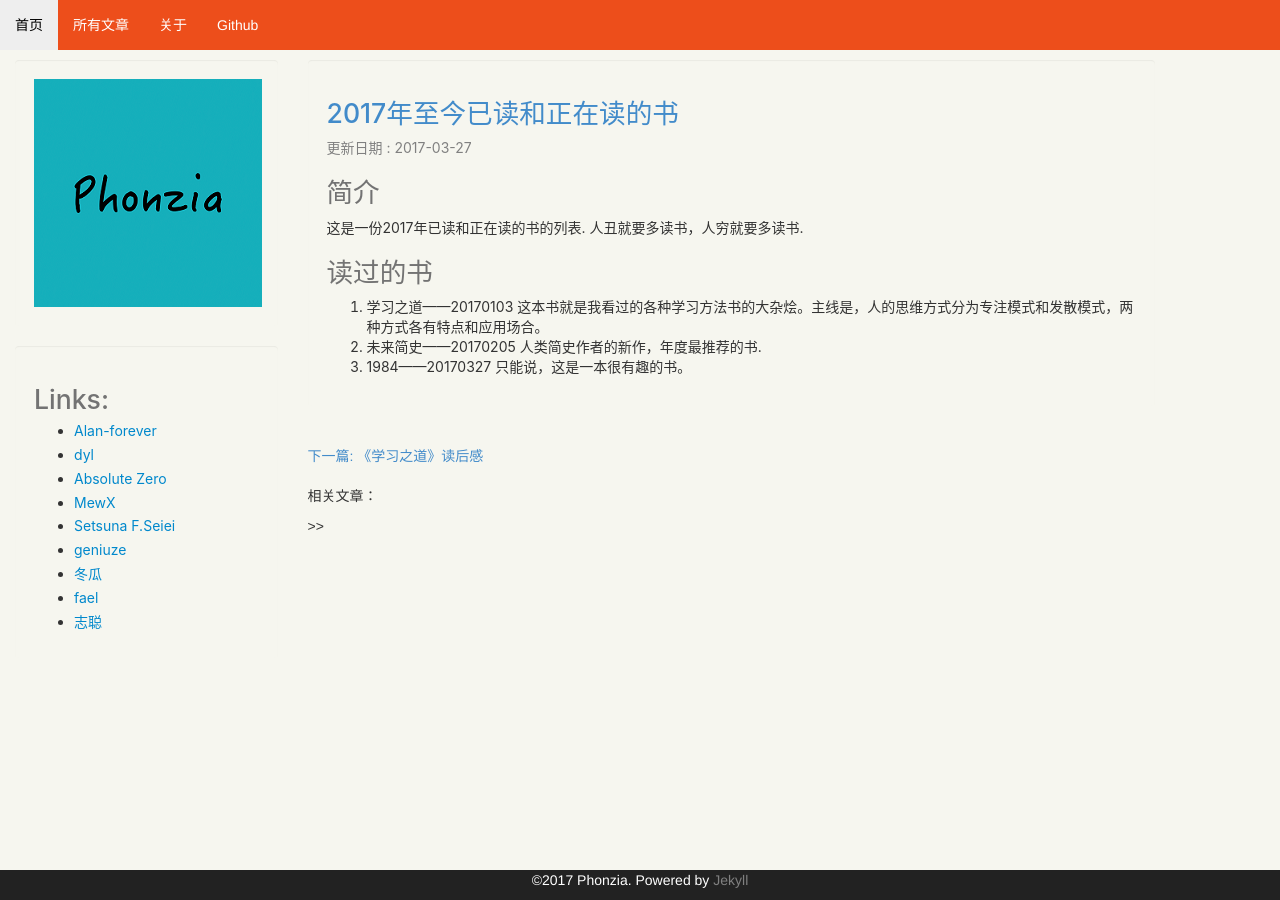
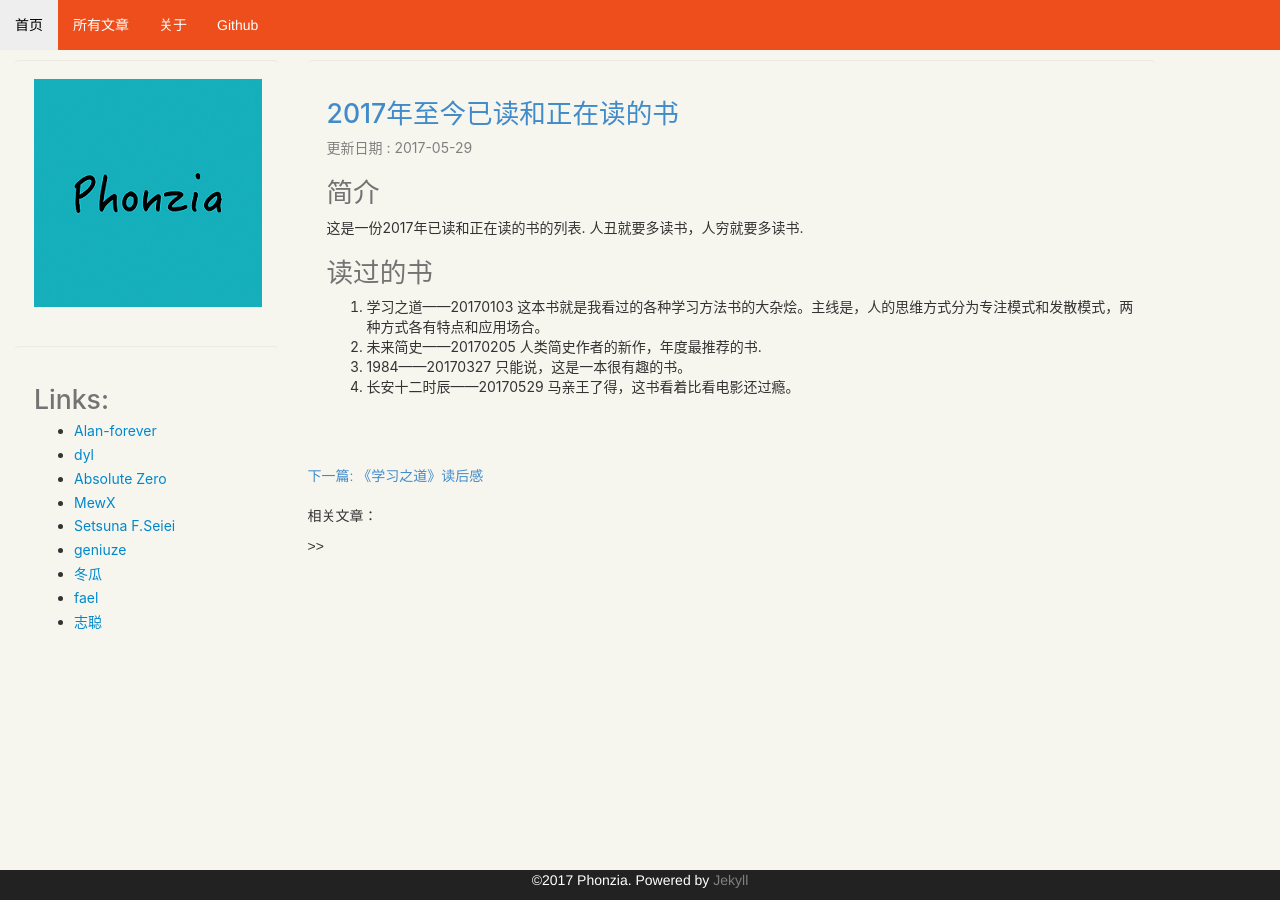
Before and after one commit to phonzia/old_blog, a Jekyll site: the page built from _posts/2017-05-29-BooksRead.md, in a window 1280 px wide. Built offline with Jekyll 4.4.1, drawn with Linux system fonts in a browser that asks for light colours; Markdown is read by kramdown in place of the engine named in the settings; comment, search, counter and statistics services are not loaded.

Commit message:
Add book read.

```diff
--- a/_posts/2017-03-27-BooksRead.md
+++ b/_posts/2017-05-29-BooksRead.md
@@ -14,3 +14,4 @@ tags: ''
 1. 学习之道——20170103 这本书就是我看过的各种学习方法书的大杂烩。主线是，人的思维方式分为专注模式和发散模式，两种方式各有特点和应用场合。
 2. 未来简史——20170205 人类简史作者的新作，年度最推荐的书.
 3. 1984——20170327 只能说，这是一本很有趣的书。
+4. 长安十二时辰——20170529 马亲王了得，这书看着比看电影还过瘾。
```
